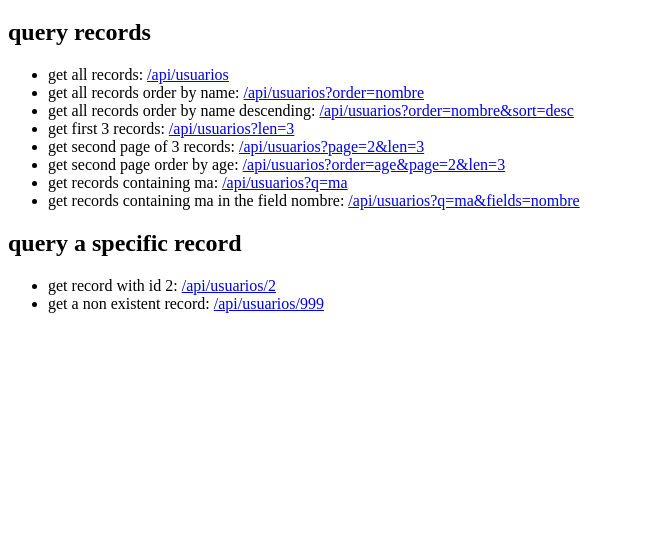
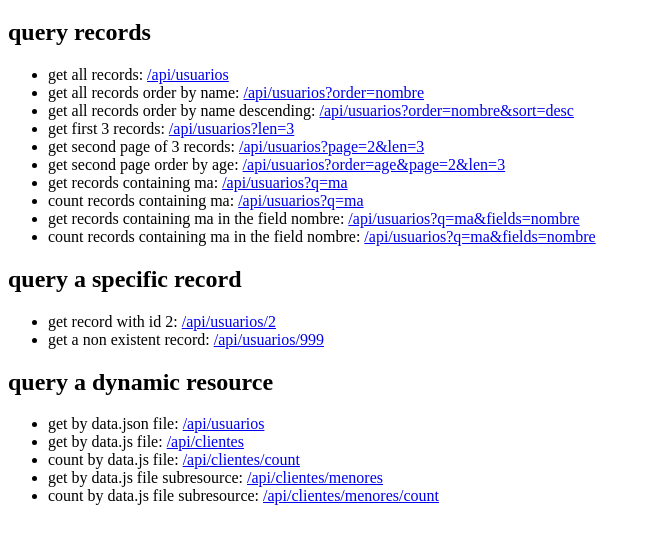
Before and after one commit to opensas/mock-api, a website: page public/index.html in a window 1280 px wide. Shown: the part 61-604 px from the top of the page, without its empty margins (0-650 px from the left). Drawn offline with Linux system fonts and the light colour scheme.

Commit message:
added test links

```diff
--- a/public/index.html
+++ b/public/index.html
@@ -17,7 +17,9 @@
       <li>get second page of 3 records: <a href='/api/usuarios?page=2&len=3'>/api/usuarios?page=2&amp;len=3</a></li>
       <li>get second page order by age: <a href='/api/usuarios?order=age&page=2&len=3'>/api/usuarios?order=age&amp;page=2&amp;len=3</a></li>
       <li>get records containing ma: <a href='/api/usuarios?q=ma'>/api/usuarios?q=ma</a></li>
+      <li>count records containing ma: <a href='/api/usuarios/count?q=ma'>/api/usuarios?q=ma</a></li>
       <li>get records containing ma in the field nombre: <a href='/api/usuarios?q=ma&fields=nombre'>/api/usuarios?q=ma&amp;fields=nombre</a></li>
+      <li>count records containing ma in the field nombre: <a href='/api/usuarios/count?q=ma&fields=nombre'>/api/usuarios?q=ma&amp;fields=nombre</a></li>
     </ul>
 
     <h2>query a specific record</h2>
@@ -27,5 +29,15 @@
       <li>get a non existent record: <a href='api/usuarios/999'>/api/usuarios/999</a></li>
     </ul>
 
+    <h2>query a dynamic resource</h2>
+
+    <ul>
+      <li>get by data.json file: <a href='api/usuarios'>/api/usuarios</a></li>
+      <li>get by data.js file: <a href='api/clientes'>/api/clientes</a></li>
+      <li>count by data.js file: <a href='api/clientes/count'>/api/clientes/count</a></li>
+      <li>get by data.js file subresource: <a href='api/clientes/menores'>/api/clientes/menores</a></li>
+      <li>count by data.js file subresource: <a href='api/clientes/menores/count'>/api/clientes/menores/count</a></li>
+    </ul>
+
   </body>
 </html>
```
